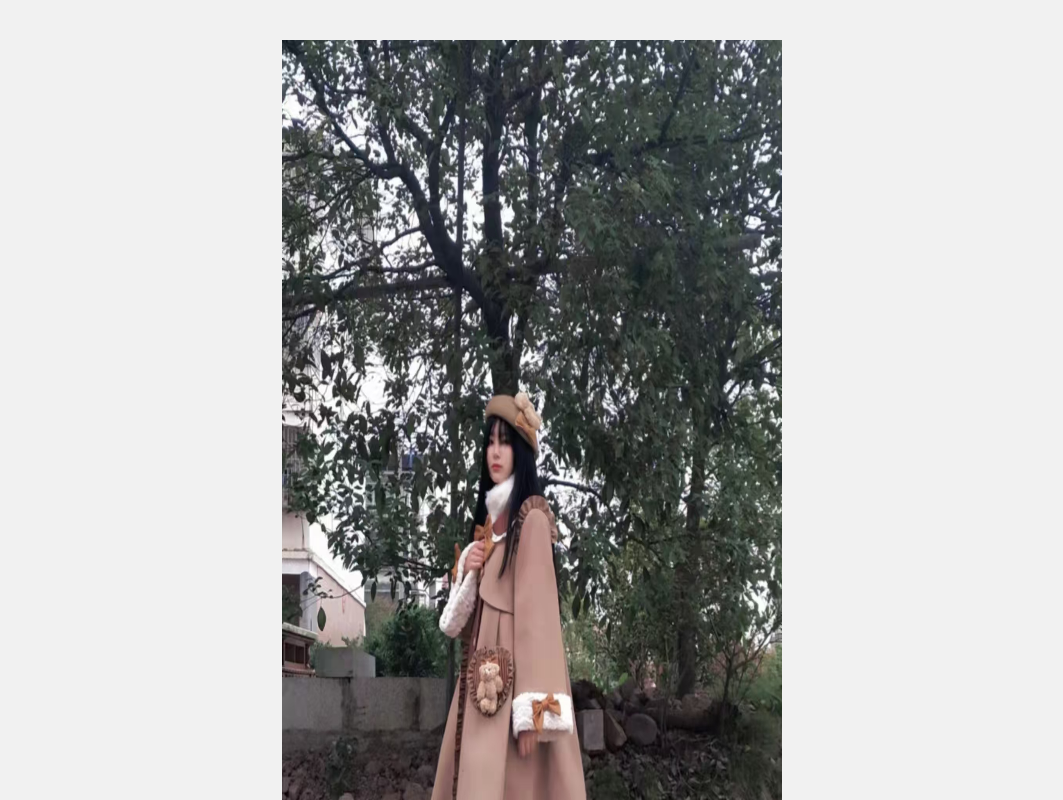
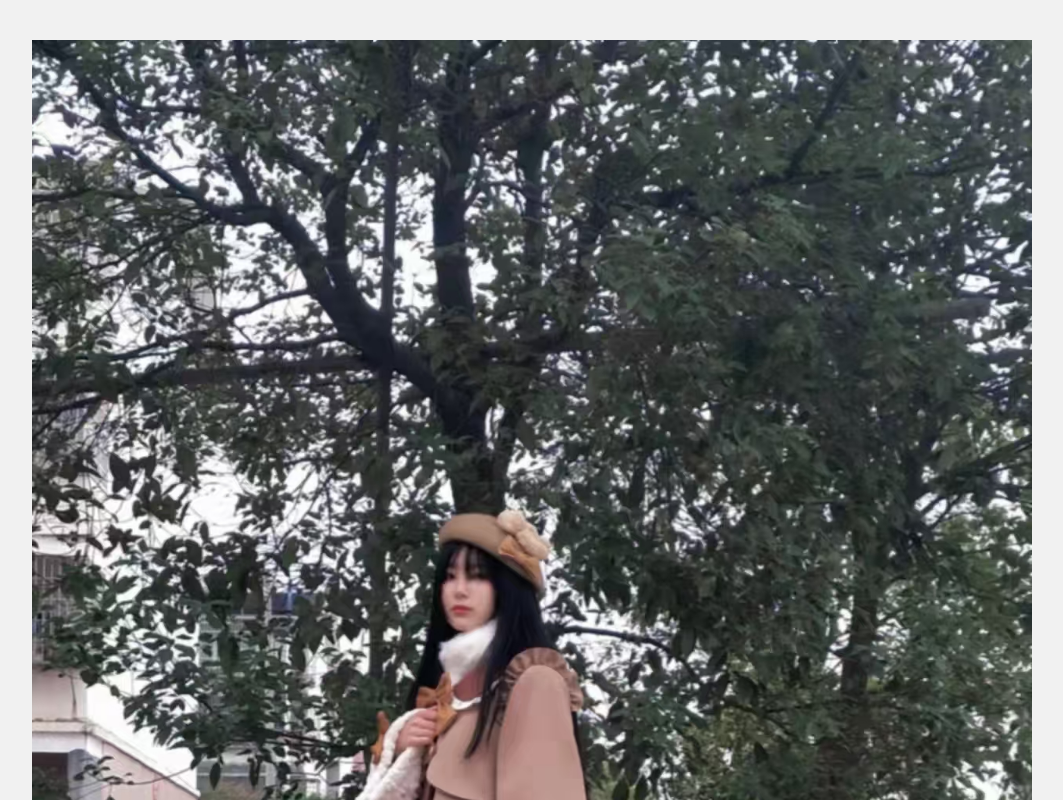
Before and after one commit to dongxinpersonal/myStation, a plain HTML site: page index.html in a window 1280 px wide. Shown: the top 800 px of the page, without its empty margins (108-1171 px from the left). Drawn offline with Linux system fonts and the light colour scheme.

Commit message:
Update index.html

```diff
--- a/index.html
+++ b/index.html
@@ -10,6 +10,13 @@
             margin: 0;
         }
     </style>
+     <style>
+        img{
+            max-width: 100%;
+            height: auto;
+        }
+
+    </style>
 </head>
 
 <body>
@@ -18,7 +25,7 @@
         text-align: center;
         padding: 40px;
         ">
-        <img src="https://github.com/dongxinpersonal/myStation/raw/main/dear.jpg" alt="1" width="500px" height="1000px">
+        <img src="https://github.com/dongxinpersonal/myStation/raw/main/dear.jpg" alt="1" width="1000px" height="100px">
     </div>
     <div style="
     max-width: 700px;
```
